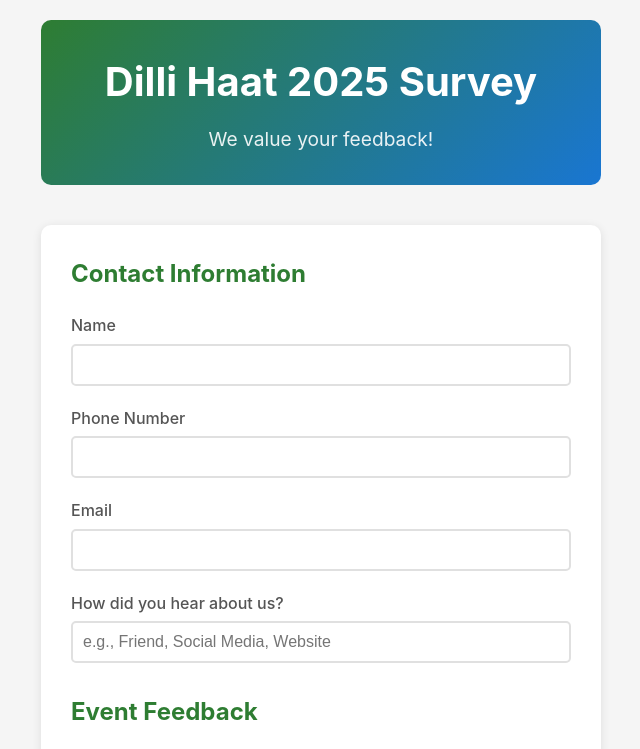
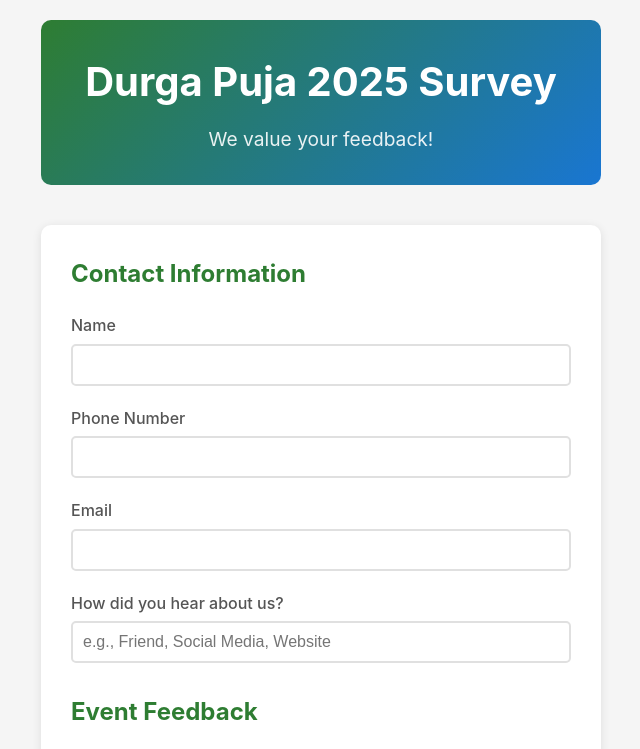
Before and after one commit to drishans/WomenNow, a website: page public/index.html in a window 1280 px wide. Shown: the top 749 px of the page, without its empty margins (319-959 px from the left). Drawn offline with Linux system fonts and the light colour scheme.

Commit message:
update title to durga puja

```diff
--- a/public/index.html
+++ b/public/index.html
@@ -11,7 +11,7 @@
 <body>
     <div class="container">
         <header>
-            <h1>Dilli Haat 2025 Survey</h1>
+            <h1>Durga Puja 2025 Survey</h1>
             <p class="subtitle">We value your feedback!</p>
         </header>
 
```
